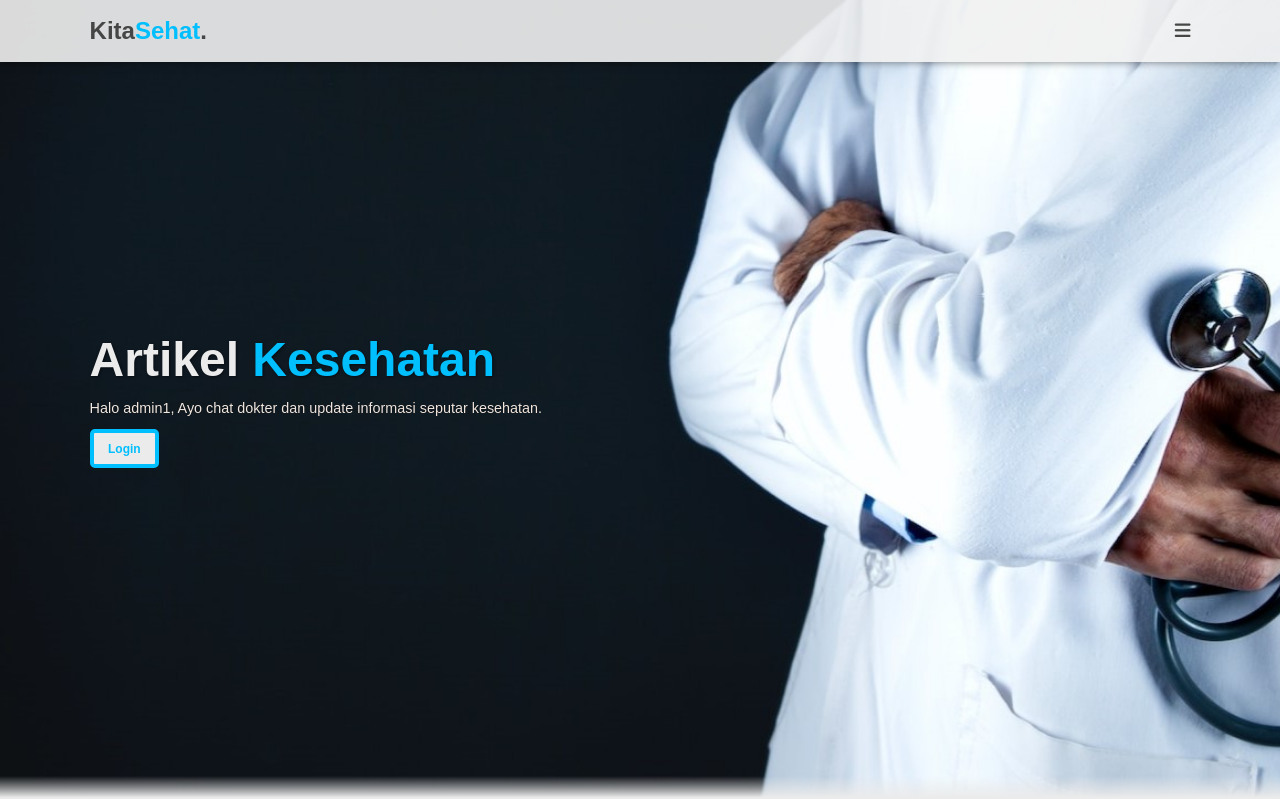
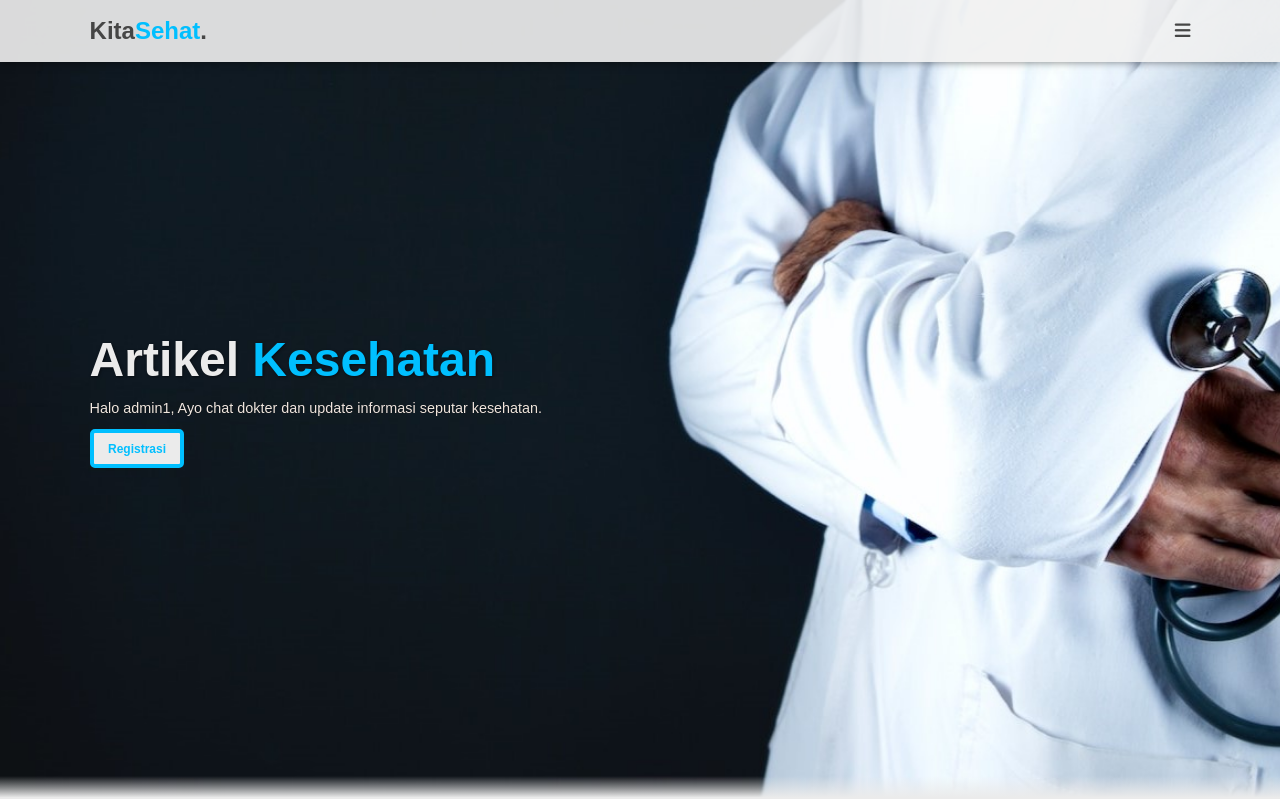
Before and after one commit to Lyramor/pw2023_223040083, a PHP site: page /index.php in a window 1280 px wide. Shown: the top 799 px of the page. Run offline with PHP 8.4, Linux system fonts and the light colour scheme; a user stored in the database is signed in; data comes from the database, SQL or seed files in the repository.

Commit message:
tubes final

```diff
--- a/tubes/index.php
+++ b/tubes/index.php
@@ -35,7 +35,15 @@
             <a href="#layanan">About Us</a>
             <a href="#artikel">Artikel</a>
             <a href="#kontak">Kontak</a>
-            <a href="userpanel/logout_user.php" id="login">Logout</a>
+            <?php
+                if (isset($_SESSION['username'])) {
+                    // Jika pengguna sudah login, tampilkan tombol Logout
+                    echo '<a href="logout.php" id="login">Logout</a>';
+                } else {
+                    // Jika pengguna belum login, tampilkan tombol Masuk
+                    echo '<a href="login.php" id="login">Login</a>';
+                }
+            ?>
         </div>
 
 
@@ -56,7 +64,7 @@
             <?php } else { ?>
             <p>Chat dokter dan update informasi seputar kesehatan.</p>
             <?php } ?>
-            <a href="login.php" class="cta">Login</a>
+            <a href="register.php" class="cta">Registrasi</a>
         </main>
     </section>
     <!-- Hero Section End -->
--- /dev/null
+++ b/tubes/logout.php
@@ -0,0 +1,6 @@
+<?php
+  session_start();
+  session_unset();
+  session_destroy();
+  header("location:index.php");
+?>
```
